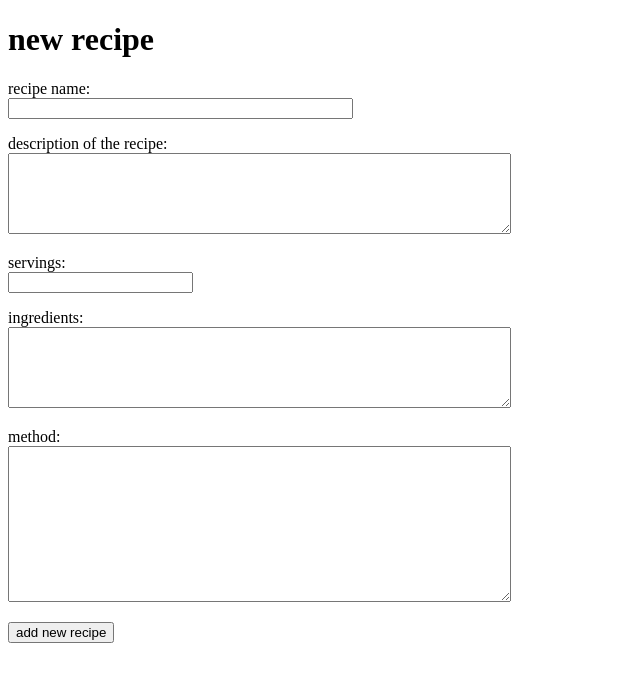
After one commit to makhotai/baking_recipes, a Flask app: page /new_recipe in a window 1280 px wide. The commit adds this page. Shown: the top 682 px of the page, without its empty margins (0-640 px from the left). Run offline with Flask 3, Linux system fonts and the light colour scheme.

Commit message:
Add new recipe form

```diff
--- a/app.py
+++ b/app.py
@@ -12,6 +12,29 @@ app.secret_key = config.secret_key
 def index():
     return render_template("index.html")
 
+@app.route("/new_recipe")
+def new_recipe():
+    return render_template("new_recipe.html")
+
+@app.route("/create_recipe", methods=["POST"])
+def create_recipe():
+    title = request.form["title"]
+    description_r = request.form["description_r"]
+    servings = request.form["servings"]
+    ingredients = request.form["ingredients"]
+    method = request.form["method"]
+    user_id = session["user_id"]
+
+    sql = """INSERT INTO recipes (title, description_r,
+    servings, ingredients, method, user_id) VALUES (?, ?, ?, ?, ?, ?)"""
+
+    db.execute(sql, [title, description_r,
+    servings, ingredients, method, user_id])
+
+    return redirect("/")
+
+
+
 @app.route("/register")
 def register():
     return render_template("register.html")
@@ -22,16 +45,16 @@ def create():
     password1 = request.form["password1"]
     password2 = request.form["password2"]
     if password1 != password2:
-        return "VIRHE: salasanat eivät ole samat"
+        return "ERROR: passwords do not match"
     password_hash = generate_password_hash(password1)
 
     try:
         sql = "INSERT INTO users (username, password_hash) VALUES (?, ?)"
         db.execute(sql, [username, password_hash])
     except sqlite3.IntegrityError:
-        return "VIRHE: tunnus on jo varattu"
+        return "ERROR: the username already exists"
 
-    return "Tunnus luotu"
+    return "user account has been created :)"
 
 @app.route("/login", methods=["GET", "POST"])
 def login():
@@ -42,16 +65,20 @@ def login():
         username = request.form["username"]
         password = request.form["password"]
 
-        sql = "SELECT password_hash FROM users WHERE username = ?"
-        password_hash = db.query(sql, [username])[0][0]
+        sql = "SELECT id, password_hash FROM users WHERE username = ?"
+        result = db.query(sql, [username])[0]
+        user_id = result["id"]
+        password_hash = result["password_hash"]
 
         if check_password_hash(password_hash, password):
+            session["user_id"] = user_id
             session["username"] = username
             return redirect("/")
         else:
-            return "VIRHE: väärä tunnus tai salasana"
+            return "ERROR: the username or/and password are incorrect"
 
 @app.route("/logout")
 def logout():
+    del session["user_id"]
     del session["username"]
     return redirect("/")
--- /dev/null
+++ b/templates/new_recipe.html
@@ -0,0 +1,42 @@
+
+<!DOCTYPE html>
+<html>
+
+<head>
+  <title>New recipe</title>
+</head>
+
+<body>
+    <h1> new recipe </h1>
+    <form action="/create_recipe" method="post">
+
+    <p>
+      recipe name: <br />
+      <input type="text" name="title" size="40"/>
+    </p>
+
+    <p>
+      description of the recipe: <br />
+      <textarea name="description_r" rows="5" cols="60"></textarea>
+    </p>
+
+    <p>
+      servings: <br />
+      <input type="text" name="servings" />
+    </p>
+
+    <p>
+      ingredients: <br />
+      <textarea name="ingredients" rows="5" cols="60"></textarea>
+    </p>
+
+    <p>
+      method: <br />
+      <textarea name="method" rows="10" cols="60"></textarea>
+    </p>
+
+    <input type="submit" value="add new recipe" />
+  </form>
+</body>
+
+</html>
```
Also changed, not shown: schema.sql (+10 -0 lines), templates/index.html (+11 -6 lines), templates/login.html (+6 -6 lines), templates/register.html (+5 -5 lines).
